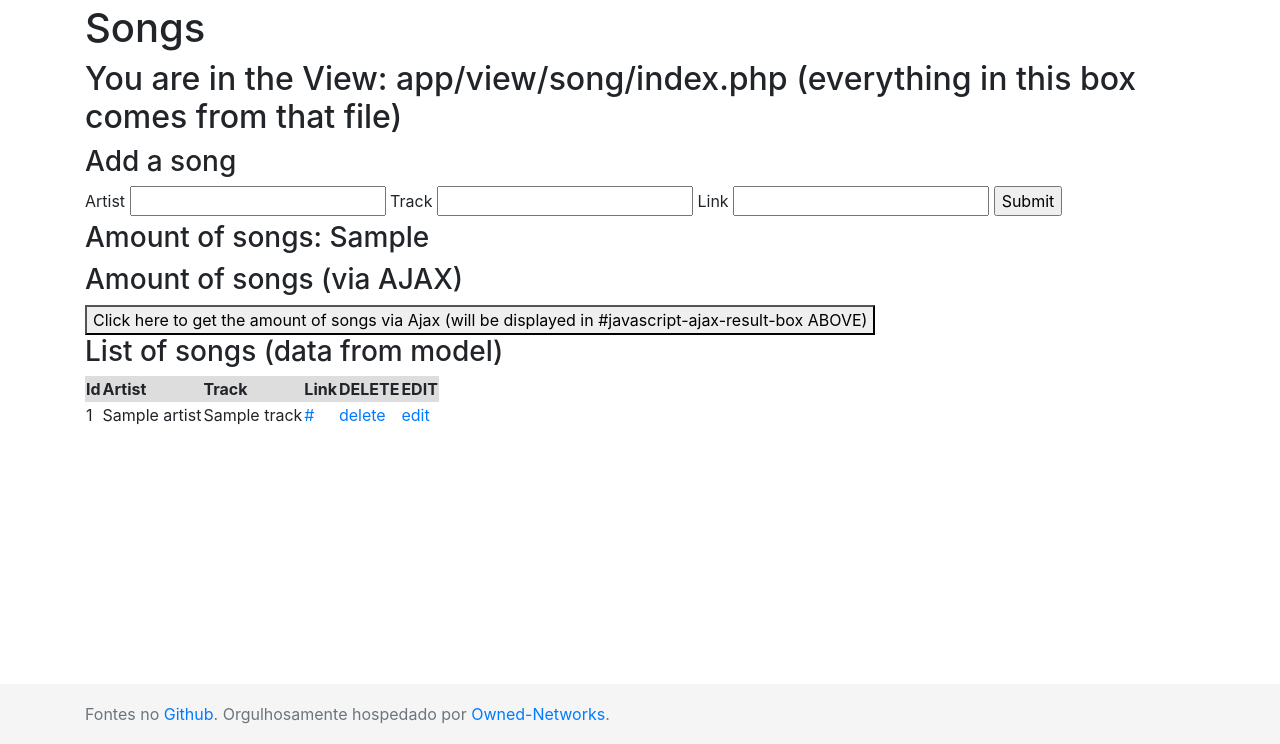
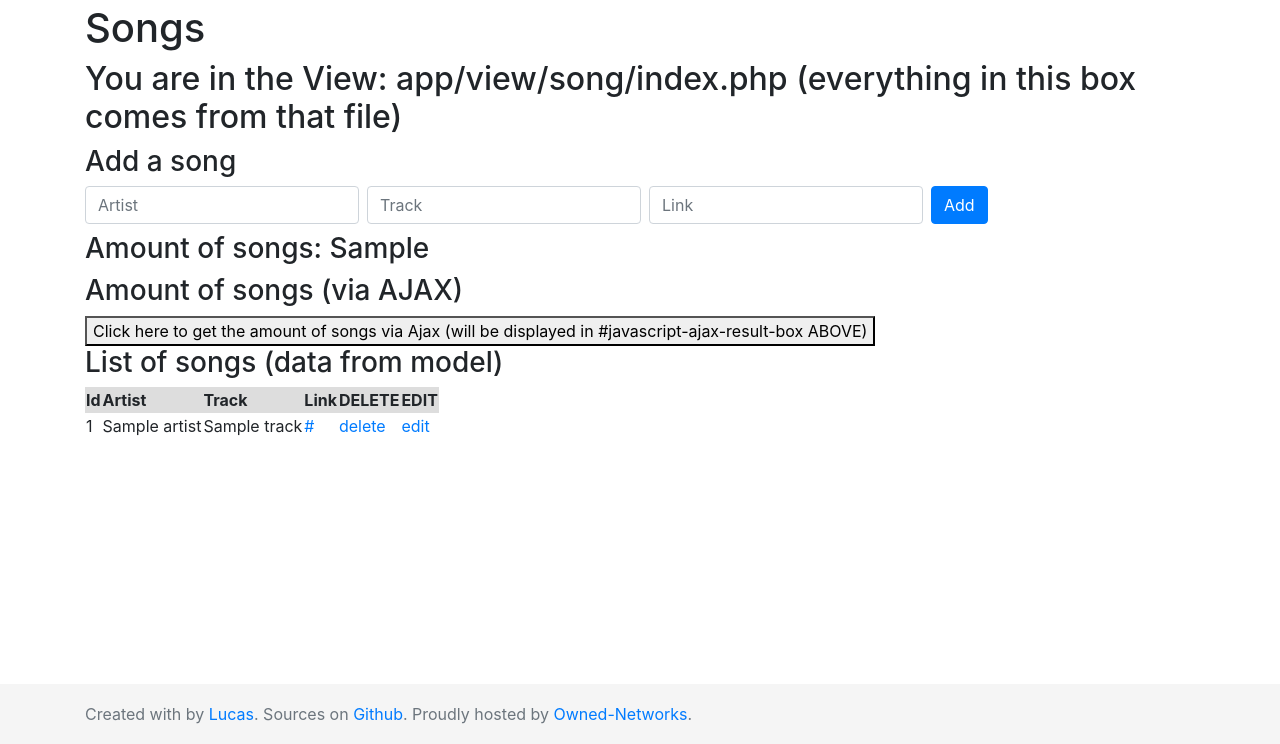
Before and after one commit to sistematico/php-mvc-lite, a PHP site: template app/view/songs/index.php in a window 1280 px wide. Shown: the part 56-800 px from the top of the page. Run offline with PHP 8.4, Linux system fonts and the light colour scheme; the template is opened without the code that fills it: most values are stand-ins (such as "Sample title", 1, 10 or a date in 2020); some libraries are stand-ins or nearby versions.

Commit message:
Global updates

```diff
--- a/app/Model/Song.php
+++ b/app/Model/Song.php
@@ -36,7 +36,7 @@ class Song extends Model
         $query = $this->db->prepare($sql);
         $parameters = array(':song_id' => $song_id);
         $query->execute($parameters);
-        return ($query->rowcount() ? $query->fetch() : false);
+        return $query->fetch();
     }
 
     public function updateSong($artist, $track, $link, $song_id)
--- a/app/view/_templates/footer.php
+++ b/app/view/_templates/footer.php
@@ -1,8 +1,8 @@
 <footer class="footer">
     <div class="container">
         <span class="text-muted">
-            Fontes no <a href="https://github.com/sistematico/php-mvc-lite">Github</a>.
-            <div class="d-none d-sm-inline">Orgulhosamente hospedado por <a href="https://www.owned-networks.net/client_area/aff.php?aff=11">Owned-Networks</a>.</div>
+            Created with <i class="fas fa-heart"></i> by <a href="https://lucasbrum.net" target="_blank">Lucas</a>. <div class="d-none d-sm-inline">Sources on <a href="https://github.com/sistematico/php-mvc-lite" target="_blank">Github</a>.
+            Proudly hosted by <a href="https://www.owned-networks.net/client_area/aff.php?aff=11" target="_blank">Owned-Networks</a>.</div>
         </span>
     </div>
 </footer>
--- a/app/view/_templates/header.php
+++ b/app/view/_templates/header.php
@@ -5,6 +5,7 @@
     <meta name="viewport" content="width=device-width, initial-scale=1, shrink-to-fit=no">
     <title>PHP MVC Lite</title>
     <link rel="stylesheet" href="<?php echo URL; ?>css/bootstrap.min.css">
+    <link rel="stylesheet" href="<?php echo URL; ?>css/fontawesome.min.css">
     <link rel="stylesheet" href="<?php echo URL; ?>css/main.css">
     <link rel="shortcut icon" href="<?php echo URL; ?>img/favicon.ico">
 </head>
--- a/app/view/songs/index.php
+++ b/app/view/songs/index.php
@@ -1,20 +1,23 @@
 <main role="main" class="container">
     <h1>Songs</h1>
     <h2>You are in the View: app/view/song/index.php (everything in this box comes from that file)</h2>
-    <!-- add song form -->
-    <div class="box">
-        <h3>Add a song</h3>
-        <form action="<?php echo URL; ?>songs/addsong" method="POST">
-            <label>Artist</label>
-            <input type="text" name="artist" value="" required />
-            <label>Track</label>
-            <input type="text" name="track" value="" required />
-            <label>Link</label>
-            <input type="text" name="link" value="" />
-            <input type="submit" name="submit_add_song" value="Submit" />
-        </form>
-    </div>
-    <!-- main content output -->
+    <h3>Add a song</h3>
+    <form class="form-inline" action="<?php echo URL; ?>songs/addsong" method="post">
+        <div class="form-group mb-2 mr-2">
+            <label for="artist" class="sr-only">Artist</label>
+            <input name="artist" type="text" class="form-control" id="artist" placeholder="Artist">
+        </div>
+        <div class="form-group mb-2 mr-2">
+            <label for="track" class="sr-only">Track</label>
+            <input name="track" type="text" class="form-control" id="track" placeholder="Track">
+        </div>
+        <div class="form-group mb-2 mr-2">
+            <label for="link" class="sr-only">Link</label>
+            <input name="link" type="text" class="form-control" id="link" placeholder="Link">
+        </div>
+        <button name="submit_add_song" type="submit" class="btn btn-primary mb-2">Add</button>
+    </form>
+
     <div class="box">
         <h3>Amount of songs: <?php echo $amount_of_songs; ?></h3>
         <h3>Amount of songs (via AJAX)</h3>
```
